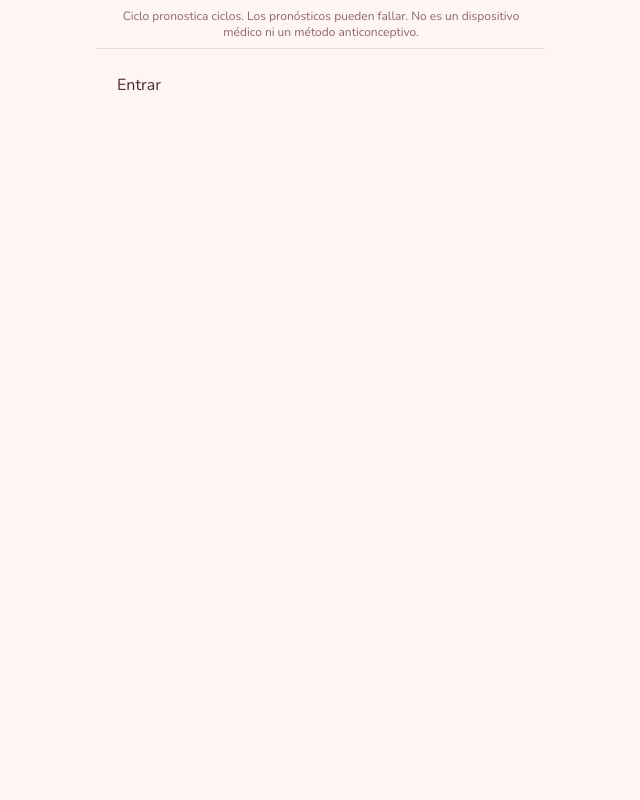
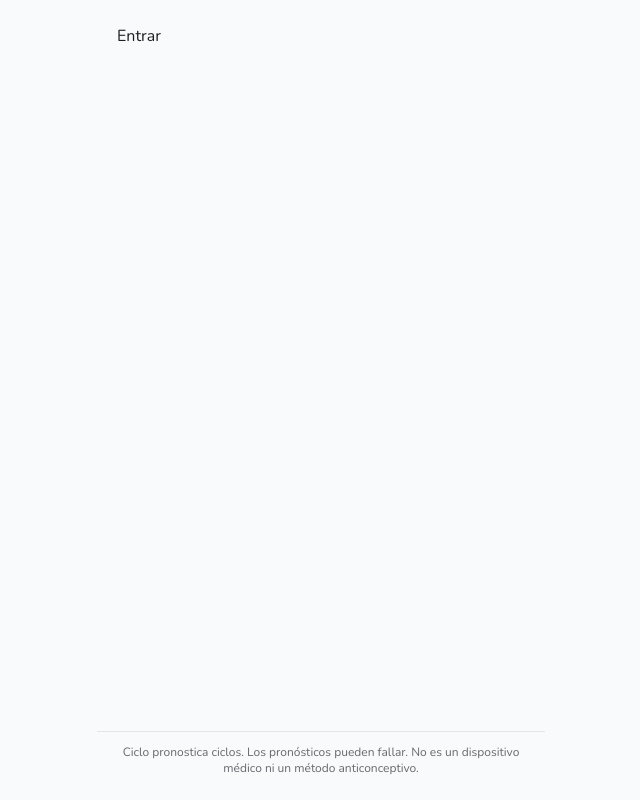
Before and after one commit to OpenCiclo/OpenCilco-web, a Next.js app in the folder apps/web/: page /diary in a window 1280 px wide. Shown: the whole page, without its empty margins (319-959 px from the left). Built offline with nearby package versions, Linux system fonts and the light colour scheme.

Commit message:
Restyle app to match landing: neutral palette, welcome header, bottom disclaimer

```diff
--- a/apps/web/app/globals.css
+++ b/apps/web/app/globals.css
@@ -43,24 +43,27 @@
 
 :root {
   color-scheme: light;
-  --background: oklch(0.98 0.012 20);
-  --foreground: oklch(0.33 0.05 12);
-  --card: oklch(0.995 0.006 30);
-  --card-foreground: oklch(0.33 0.05 12);
-  --popover: oklch(0.995 0.006 30);
-  --popover-foreground: oklch(0.33 0.05 12);
-  --primary: oklch(0.66 0.15 12);
-  --primary-foreground: oklch(0.99 0.008 20);
-  --secondary: oklch(0.93 0.03 45);
-  --secondary-foreground: oklch(0.42 0.07 25);
-  --muted: oklch(0.95 0.015 30);
-  --muted-foreground: oklch(0.55 0.045 15);
-  --accent: oklch(0.9 0.05 40);
-  --accent-foreground: oklch(0.4 0.08 20);
+  /* Neutral shell shared with the marketing/landing theme: white surfaces,
+     near-black primary, cool-gray text and borders. The cycle-semantic
+     colors below stay saturated so cycle data reads as the one accent. */
+  --background: oklch(0.985 0.002 260);
+  --foreground: oklch(0.24 0.006 260);
+  --card: oklch(1 0 0);
+  --card-foreground: oklch(0.24 0.006 260);
+  --popover: oklch(1 0 0);
+  --popover-foreground: oklch(0.24 0.006 260);
+  --primary: oklch(0.27 0.008 260);
+  --primary-foreground: oklch(0.99 0 0);
+  --secondary: oklch(0.968 0.003 260);
+  --secondary-foreground: oklch(0.32 0.008 260);
+  --muted: oklch(0.968 0.003 260);
+  --muted-foreground: oklch(0.52 0.008 260);
+  --accent: oklch(0.962 0.003 260);
+  --accent-foreground: oklch(0.28 0.008 260);
   --destructive: oklch(0.58 0.2 20);
-  --border: oklch(0.9 0.02 25);
-  --input: oklch(0.92 0.018 25);
-  --ring: oklch(0.66 0.15 12);
+  --border: oklch(0.921 0.004 260);
+  --input: oklch(0.921 0.004 260);
+  --ring: oklch(0.7 0.006 260);
   --bleed: oklch(0.58 0.19 15);
   --bleed-foreground: oklch(0.99 0.008 20);
   --fertile: oklch(0.72 0.11 200);
@@ -72,7 +75,7 @@
   --chart-3: oklch(0.72 0.11 200);
   --chart-4: oklch(0.62 0.11 330);
   --chart-5: oklch(0.8 0.09 90);
-  --radius: 1.1rem;
+  --radius: 0.9rem;
 }
 
 /* Neutral, clean marketing theme — scoped to /site and /contact only.
--- a/apps/web/app/layout.tsx
+++ b/apps/web/app/layout.tsx
@@ -30,7 +30,7 @@ export const metadata: Metadata = {
 };
 
 export const viewport: Viewport = {
-  themeColor: "#fbeaea",
+  themeColor: "#ffffff",
   width: "device-width",
   initialScale: 1,
 };
--- a/apps/web/components/app-shell.tsx
+++ b/apps/web/components/app-shell.tsx
@@ -4,18 +4,24 @@
 "use client";
 
 import { useCiclo } from "@/lib/client/ciclo-context";
+import { cn } from "@/lib/utils";
 
 export function AppShell({ children }: { children: React.ReactNode }) {
-  const { t } = useCiclo();
+  const { t, wallet } = useCiclo();
 
   return (
     <div className="mx-auto flex min-h-dvh w-full max-w-md flex-col bg-background">
-      <p className="border-b border-border px-4 py-2 text-center text-xs text-muted-foreground">
+      <main id="main-content" className="flex-1 px-5 pt-6 pb-8">
+        {children}
+      </main>
+      <p
+        className={cn(
+          "mt-auto border-t border-border px-4 pt-3 text-center text-xs text-muted-foreground",
+          wallet ? "pb-28" : "pb-6",
+        )}
+      >
         {t.disclaimer}
       </p>
-      <main id="main-content" className="flex-1 px-5 pt-6 pb-28">
-        {children}
-      </main>
     </div>
   );
 }
--- a/apps/web/components/welcome-screen.tsx
+++ b/apps/web/components/welcome-screen.tsx
@@ -15,19 +15,18 @@ export function WelcomeScreen() {
 
   return (
     <div className="flex flex-col gap-6 pt-8">
-      <div className="flex items-center justify-between">
-        <p className="text-sm text-muted-foreground">{t.appName}</p>
+      <div className="flex items-center justify-between gap-4">
+        <h1 className="font-serif text-4xl font-semibold tracking-tight">{t.appName}</h1>
         <button
           type="button"
-          className="text-sm underline"
+          className="inline-flex shrink-0 items-center rounded-full border border-border px-3 py-1.5 text-xs font-semibold text-muted-foreground transition-colors hover:bg-muted"
           onClick={() => setLocale(otherLocale(locale))}
         >
           {locale === "es" ? "EN" : "ES"}
         </button>
       </div>
       <div>
-        <h1 className="font-serif text-4xl font-semibold tracking-tight">{t.appName}</h1>
-        <p className="mt-2 text-lg text-muted-foreground">{t.tagline}</p>
+        <p className="text-lg text-muted-foreground">{t.tagline}</p>
         <p className="mt-3 text-sm text-muted-foreground">{t.welcomeCta}</p>
       </div>
       <Card className="border-primary/20 bg-primary/5 p-4 text-sm leading-6 text-muted-foreground">
```
